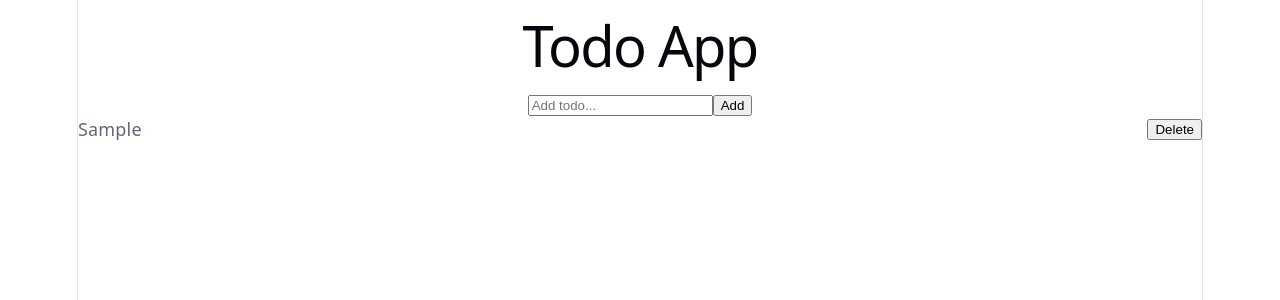
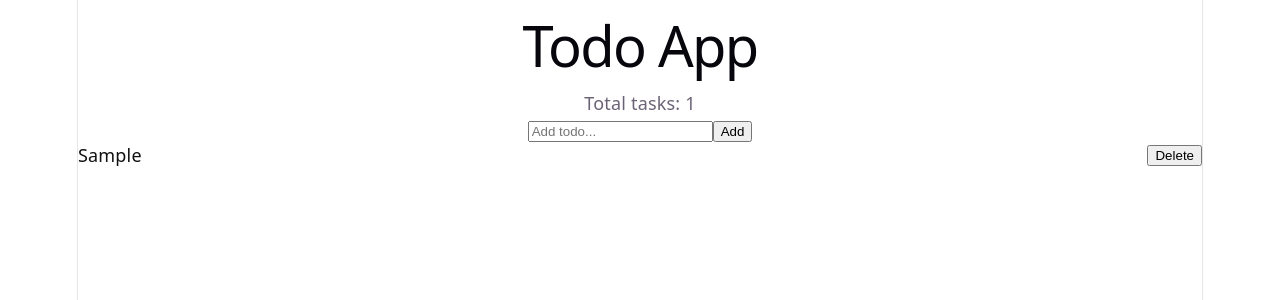
Before and after one commit to aylinsarioglu/todo-app, a React (Vite) app: page / in a window 1280 px wide. Both pictures are taken after typing "Sample" into the empty fields and a click on the button "Add". Shown: the top 300 px of the page. Built offline with nearby package versions, Linux system fonts and the light colour scheme.

Commit message:
improve todo app UX with empty state and task count

```diff
--- a/src/App.tsx
+++ b/src/App.tsx
@@ -59,6 +59,7 @@ function App() {
   return (
     <div>
       <h1>Todo App</h1>
+      <p>Total tasks: {todos.length}</p>
       <TodoInput addTodo={addTodo} />
       <TodoList
         todos={todos}
--- a/src/components/TodoItem.tsx
+++ b/src/components/TodoItem.tsx
@@ -20,6 +20,8 @@ function TodoItem({ todo, toggleTodo, deleteTodo }: Props) {
         onClick={() => toggleTodo(todo.id)}
         style={{
           textDecoration: todo.completed ? "line-through" : "none",
+          color: todo.completed ? "#666" : "#111",
+          opacity: todo.completed ? 0.7 : 1,
           cursor: "pointer"
         }}
       >
--- a/src/components/TodoList.tsx
+++ b/src/components/TodoList.tsx
@@ -8,6 +8,10 @@ type Props = {
 };
 
 function TodoList({ todos, toggleTodo, deleteTodo }: Props) {
+  if (todos.length === 0) {
+    return <p>No todos yet</p>;
+  }
+
   return (
     <div>
       {todos.map((todo) => (
```
